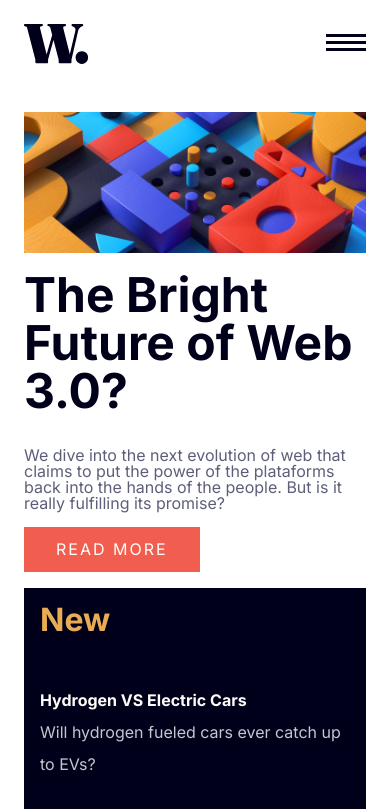
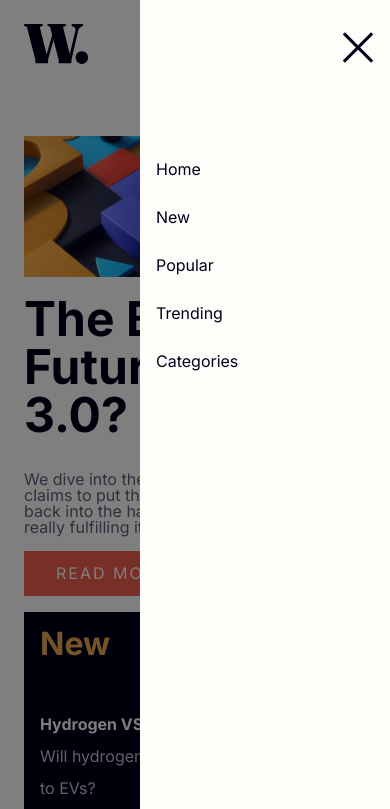
Before and after one commit to beatrizang/news-homepage, a plain HTML site: page index.html in a window 390 px wide. Both pictures are taken after a click on the button 346 px from the left and 44 px from the top of the page. Shown: the top 809 px of the page. Drawn offline with Linux system fonts and the light colour scheme.

Commit message:
Se agrega menu responsive

```diff
--- /dev/null
+++ b/css/header/back-menu.css
@@ -0,0 +1,9 @@
+#back_menu{
+    position: fixed;
+    top: 0;
+    left: 0;
+    width: 100%;
+    height: 100vh;
+    background: rgba(0, 0, 0, 0.5);
+    display: none;
+}
--- /dev/null
+++ b/css/header/btn-menu.css
@@ -0,0 +1,16 @@
+#btn_menu{
+    display: none;
+    padding: 1.5rem;
+}
+
+@media screen and (max-width: 375px) {
+    #btn_menu{
+        display: block;
+    }
+}
+
+@media screen and (max-width: 768px) {
+    #btn_menu{
+        display: block;
+    }
+}
--- /dev/null
+++ b/css/header/header.css
@@ -0,0 +1,5 @@
+.header{
+    align-items: center;
+    display: flex;
+    justify-content: space-between;
+}
--- /dev/null
+++ b/css/header/nav-close.css
@@ -0,0 +1,17 @@
+.nav__close{
+    align-self: flex-end;
+    margin: 2rem 1rem 5rem 1rem;
+    display: none;
+}
+
+@media screen and (max-width: 375px) {
+    .nav__close{
+        display: block;
+    }
+}
+
+@media screen and (max-width: 768px) {
+    .nav__close{
+        display: block;
+    }
+}
--- /dev/null
+++ b/css/header/nav-image.css
@@ -0,0 +1,3 @@
+.nav__image{
+    margin: 1.5rem;
+}
--- a/css/header/nav-item.css
+++ b/css/header/nav-item.css
@@ -1,3 +1,15 @@
 .nav__item{
     margin: 0 1rem;
 }
+
+@media screen and (max-width: 375px) {
+    .nav__item{
+        margin: 1rem;
+    }
+}
+
+@media screen and (max-width: 768px) {
+    .nav__item{
+        margin: 1rem;
+    }
+}
--- a/css/header/nav-menu.css
+++ b/css/header/nav-menu.css
@@ -5,12 +5,28 @@
 
 @media screen and (max-width: 375px) {
     .nav__menu{
-        display: none;
+        align-items: flex-start;
+        background: var(--off-white);
+        color: var(--very-dark-blue);
+        font-weight: 500;
+        flex-direction: column;
+        width: 250px;
+        height: 100vh;
+        top: 0;
+        right: 0;
     }
 }
 
 @media screen and (max-width: 768px) {
     .nav__menu{
-        display: none;
+        align-items: flex-start;
+        background: var(--off-white);
+        color: var(--very-dark-blue);
+        font-weight: 500;
+        flex-direction: column;
+        width: 250px;
+        height: 100vh;
+        top: 0;
+        right: 0;
     }
 }
--- a/css/header/nav.css
+++ b/css/header/nav.css
@@ -3,3 +3,25 @@
     justify-content: space-between;
     margin: 1.5rem;
 }
+
+@media screen and (max-width: 375px) {
+    .nav{
+        margin: 0;
+        position: fixed;
+        top: 0;
+        right: -250px;
+        z-index: 1;
+        transition: all 500ms;
+    }
+}
+
+@media screen and (max-width: 768px) {
+    .nav{
+        margin: 0;
+        position: fixed;
+        top: 0;
+        right: -250px;
+        z-index: 1;
+        transition: all 500ms;
+    }
+}
--- a/index.html
+++ b/index.html
@@ -12,11 +12,16 @@
   <link rel="stylesheet" href="./css/base/reset.css">
   <link rel="stylesheet" href="./css/base/base.css">
 
+  <link rel="stylesheet" href="./css/header/header.css">
   <link rel="stylesheet" href="./css/header/nav.css">
   <link rel="stylesheet" href="./css/header/nav-menu.css">
   <link rel="stylesheet" href="./css/header/nav-item.css">
   <link rel="stylesheet" href="./css/header/nav-link.css">
   <link rel="stylesheet" href="./css/header/menu-responsive.css">
+  <link rel="stylesheet" href="./css/header/nav-image.css">
+  <link rel="stylesheet" href="./css/header/nav-close.css">
+  <link rel="stylesheet" href="./css/header/back-menu.css">
+  <link rel="stylesheet" href="./css/header/btn-menu.css">
 
   <link rel="stylesheet" href="./css/top/top.css">
   <link rel="stylesheet" href="./css/top/top-left.css">
@@ -49,23 +54,26 @@
 </head>
 <body>
   <header class="header">
-    <nav class="nav">
-      <img class="nav__image" src="./assets/images/logo.svg" alt="Logo">
+    <img class="nav__image" src="./assets/images/logo.svg" alt="Logo">
+    <button id="btn_menu"><img src="./assets/images/icon-menu.svg" alt=""></button>
+    <div id="back_menu">
+    </div>
+    <nav id="nav" class="nav">
       <ul class="nav__menu">
-        <li class="nav__item"><a class="nav__link" href="#">Home</a></li>
-        <li class="nav__item"><a class="nav__link" href="#">New</a></li>
-        <li class="nav__item"><a class="nav__link" href="#">Popular</a></li>
+        <li class="nav__close"><a class="" href=""><img src="./assets/images/icon-menu-close.svg" alt=""></a></li>
+        <li class="nav__item"><a class="nav__link" href="#home">Home</a></li>
+        <li class="nav__item"><a class="nav__link" href="#new">New</a></li>
+        <li class="nav__item"><a class="nav__link" href="#popular">Popular</a></li>
         <li class="nav__item"><a class="nav__link" href="#">Trending</a></li>
         <li class="nav__item"><a class="nav__link" href="#">Categories</a></li>
       </ul>
-      <button class="menu__responsive"><img src="./assets/images/icon-menu.svg" alt=""></button>
     </nav>
 
   </header>
 
   <main class="main">
     <div class="top">
-      <div class="top__left">
+      <div class="top__left" id="home">
         <img class="image__left" src="./assets/images/image-web-3-desktop.jpg" alt="Image web">
         <div class="left-text">
           <h2 class="left-text__title">The Bright Future of Web 3.0?</h2>
@@ -77,7 +85,7 @@
         </div>
       </div>
       <div class="top__right">
-        <h2 class="right-text__title">New</h2>
+        <h2 class="right-text__title" id="new">New</h2>
         <div class="right-text__box">
           <h3 class="box__title">Hydrogen VS Electric Cars</h3>
           <p class="box__paragraph">Will hydrogen fueled cars ever catch up to EVs?</p>
@@ -94,7 +102,7 @@
       </div>
     </div>
     <!-- BOTTOM-->
-    <div class="bottom">
+    <div class="bottom" id="popular">
       <ul class="bottom__list">
         <li class="list__item">
           <div class="list__box">
@@ -134,5 +142,6 @@
     Challenge by <a class="footer__link" href="https://www.frontendmentor.io/profile/beatrizang" target="_blank" rel="noopener noreferrer">Frontend Mentor</a>.
     Coded by <a class="footer__link" target="_blank" rel="noopener noreferrer" href="https://github.com/beatrizang">Beatriz</a>.
   </footer>
+  <script src="./js/index.js"></script>
 </body>
 </html>
--- /dev/null
+++ b/js/index.js
@@ -0,0 +1,16 @@
+document.getElementById("btn_menu").addEventListener("click", mostrar_menu);
+document.getElementById("back_menu").addEventListener("click", ocultar_menu);
+
+nav = document.getElementById("nav");
+background_menu = document.getElementById("back_menu");
+
+function mostrar_menu(){
+    nav.style.right = "0px";
+    background_menu.style.display = "block";
+}
+
+
+function ocultar_menu(){
+    nav.style.right = "-250px";
+    background_menu.style.display = "none";
+}
```
